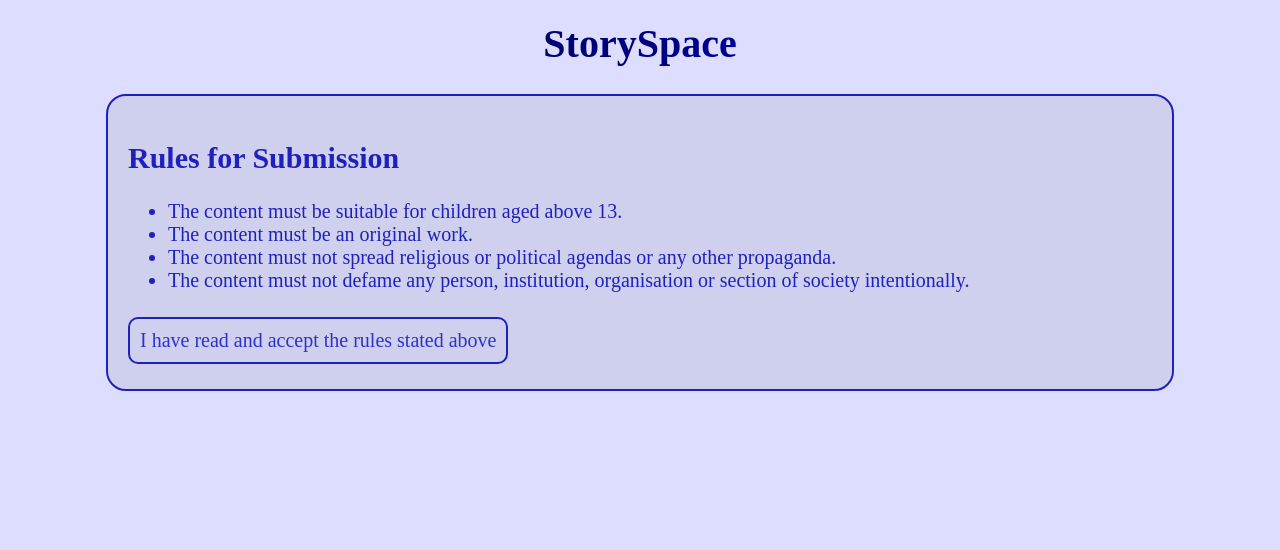
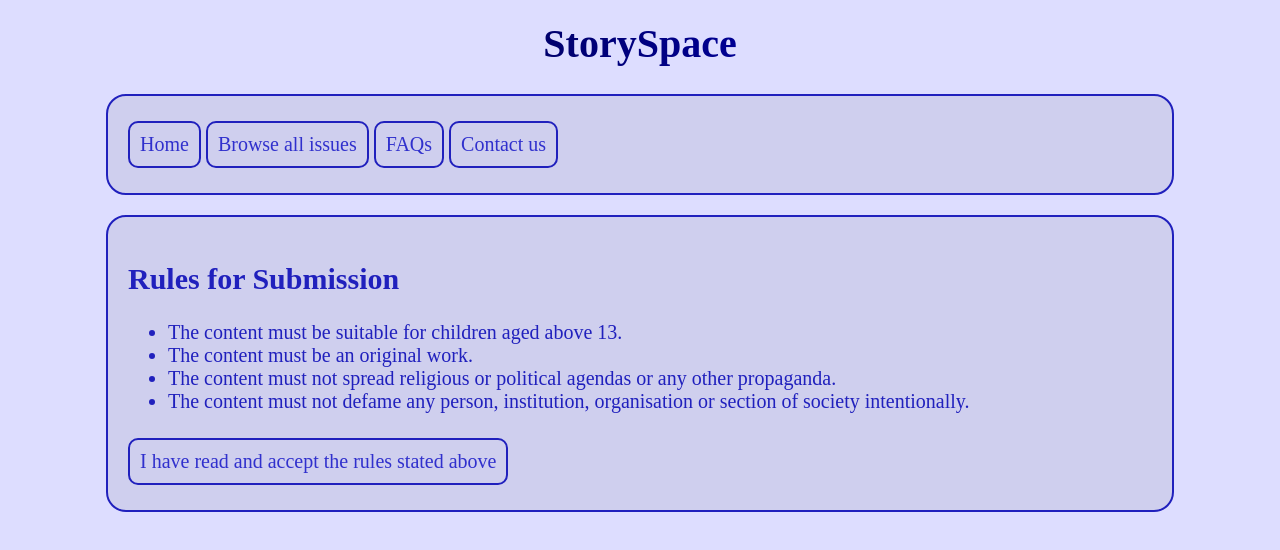
Before and after one commit to Aim-Studios/StorySpace, a plain HTML site: page rules.html in a window 1280 px wide. Drawn offline with Linux system fonts and the light colour scheme.

Commit message:
Update rules.html

```diff
--- a/rules.html
+++ b/rules.html
@@ -5,6 +5,12 @@
 </head>
 <body>
 <h1>StorySpace</h1>
+<div id = "box">
+<a href = "index.html"><button>Home</button></a>
+<a href = "issues.html"><button>Browse all issues</button></a>
+<a href = "FAQs.html"><button>FAQs</button></a>
+<a href = "contact.html"><button>Contact us</button></a>
+</div>
 <div id = "box">
 <h2>Rules for Submission</h2>
 <ul>
```
